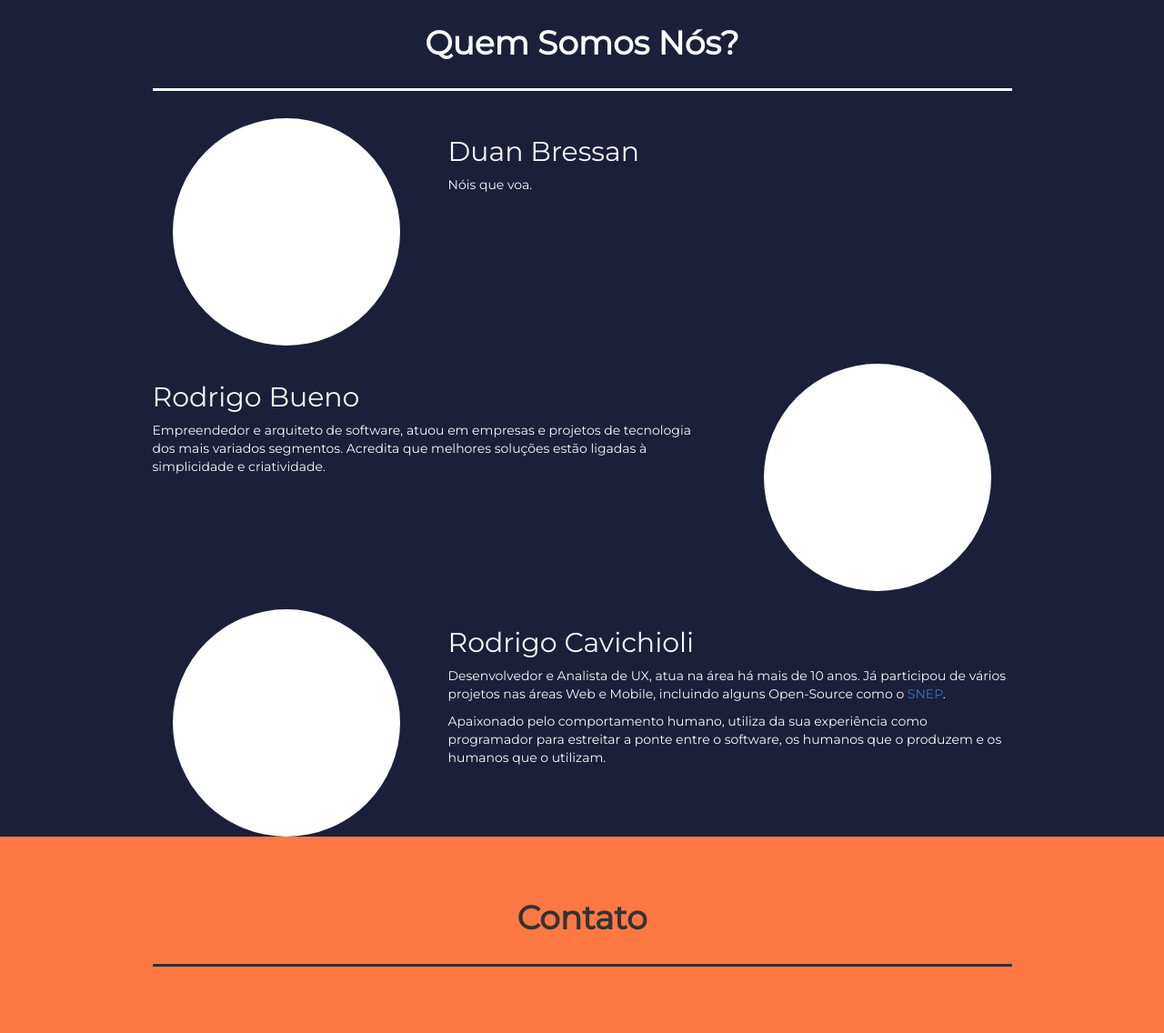
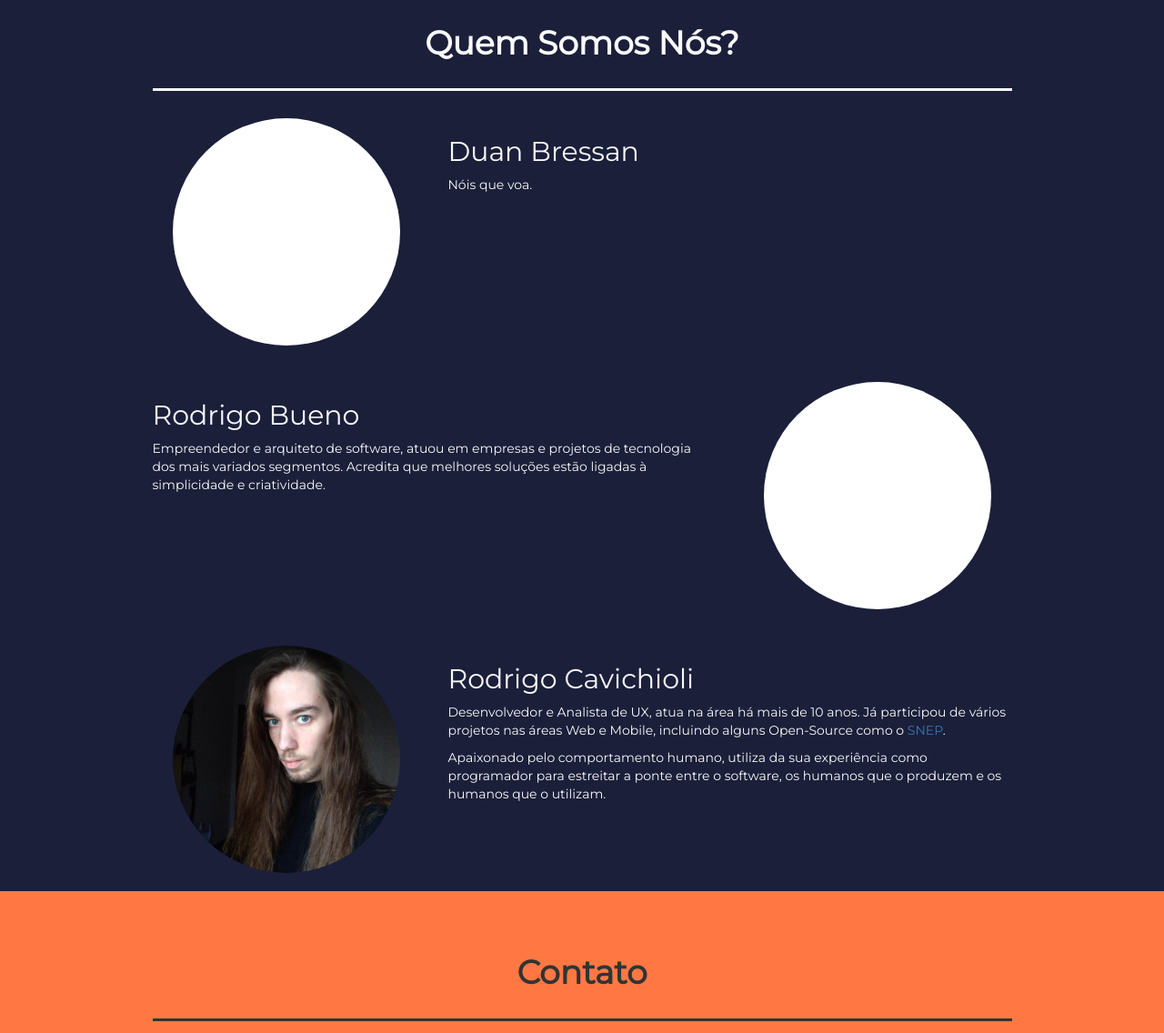
Before and after one commit to rodrigoack/pitaco-simple, a website: page index.html in a window 1280 px wide. Shown: the part 3920-5056 px from the top of the page at 91% size. Drawn offline with Linux system fonts and the light colour scheme; a web font is replaced by a local one.

Commit message:
Layout correction who section, profile picture

```diff
--- a/css/scrolling-nav.css
+++ b/css/scrolling-nav.css
@@ -196,6 +196,9 @@ div.profile div.profile-photo {
     border-radius: 50%;
     overflow: hidden;
     margin: 0 auto;
+    background-position: center top;
+    background-repeat: no-repeat;
+    background-size: 250px 250px;
 }
 
 div.profile div.profile-content {
--- a/index.html
+++ b/index.html
@@ -259,11 +259,11 @@
                 <div class="col-xs-12 col-md-10 col-md-offset-1">
                     <h1>Quem Somos Nós?</h1>
                     <div class="row">
-                        <div class="profile">
-                            <div class="col-xs-6 col-md-4 col-xs-offset-2 col-md-offset-0 pull-left">
+                        <div class="profile clearfix">
+                            <div class="col-xs-6 col-md-4 col-xs-offset-2 col-md-offset-0">
                                 <div class="profile-photo"></div>
                             </div>
-                            <div class="profile-content text-left col-xs-12 col-md-8 pull-right">
+                            <div class="profile-content text-left col-xs-12 col-md-8">
                                 <h2>Duan Bressan</h2>
                                 <p>Nóis que voa.</p>
                             </div>
@@ -271,11 +271,11 @@
                     </div>
 
                     <div class="row">
-                        <div class="profile">
-                            <div class="col-xs-6 col-md-4 col-xs-offset-2 col-md-offset-0 pull-right">
+                        <div class="profile clearfix">
+                            <div class="col-xs-6 col-md-4 col-xs-offset-2 col-md-offset-0 col-md-push-8">
                                 <div class="profile-photo"></div>
                             </div>
-                            <div class="profile-content text-left col-xs-12 col-md-8 pull-left">
+                            <div class="profile-content text-left col-xs-12 col-md-8 col-md-pull-4">
                                 <h2>Rodrigo Bueno</h2>
                                 <p>Empreendedor e arquiteto de software, atuou em empresas e projetos de tecnologia dos mais variados segmentos. Acredita que melhores soluções estão ligadas à simplicidade e criatividade.</p>
                             </div>
@@ -283,11 +283,11 @@
                     </div>
 
                     <div class="row">
-                        <div class="profile">
-                            <div class="col-xs-6 col-md-4 col-xs-offset-2 col-md-offset-0 pull-left">
-                                <div class="profile-photo"></div>
+                        <div class="profile clearfix">
+                            <div class="col-xs-6 col-md-4 col-xs-offset-2 col-md-offset-0">
+                                <div class="profile-photo" style="background-image: url('media/img/profile_rodrigoc.jpg')"></div>
                             </div>
-                            <div class="profile-content text-left col-xs-12 col-md-8 pull-right">
+                            <div class="profile-content text-left col-xs-12 col-md-8">
                                 <h2>Rodrigo Cavichioli</h2>
                                 <p>Desenvolvedor e Analista de UX, atua na área há mais de 10 anos. Já participou de vários projetos nas áreas Web e Mobile, incluindo alguns Open-Source como o <a href="https://snep.com.br">SNEP</a>.</p>
                                 <p>Apaixonado pelo comportamento humano, utiliza da sua experiência como programador para estreitar a ponte entre o software, os humanos que o produzem e os humanos que o utilizam.</p>
```
Also changed, not shown: media/img/profile_rodrigoc.jpg (added).
